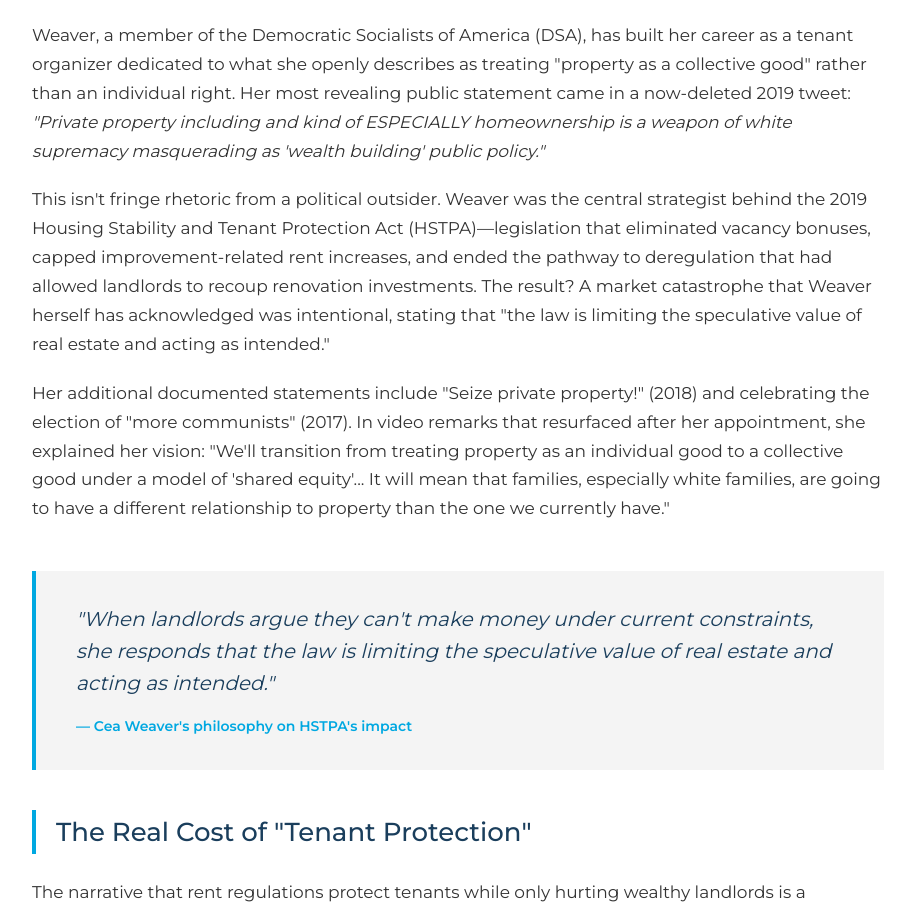
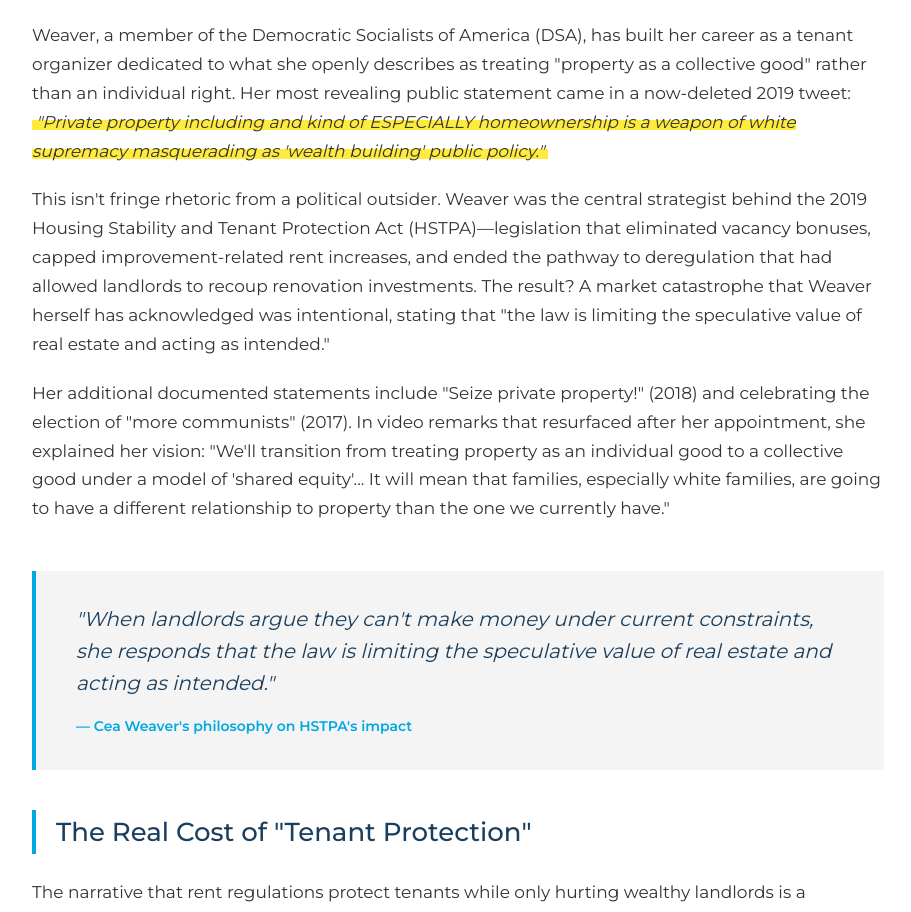
Before and after one commit to edmundbogen/nyc-tenant-czar-article, a plain HTML site: page index.html in a window 1280 px wide. Shown: the part 1709-2621 px from the top of the page, without its empty margins (182-1093 px from the left). Drawn offline with Linux system fonts and the light colour scheme.

Commit message:
Add yellow highlight to key quote

```diff
--- a/index.html
+++ b/index.html
@@ -658,7 +658,7 @@
                 <h2>Who Is Cea Weaver?</h2>
 
                 <p>
-                    Weaver, a member of the Democratic Socialists of America (DSA), has built her career as a tenant organizer dedicated to what she openly describes as treating "property as a collective good" rather than an individual right. Her most revealing public statement came in a now-deleted 2019 tweet: <em>"Private property including and kind of ESPECIALLY homeownership is a weapon of white supremacy masquerading as 'wealth building' public policy."</em>
+                    Weaver, a member of the Democratic Socialists of America (DSA), has built her career as a tenant organizer dedicated to what she openly describes as treating "property as a collective good" rather than an individual right. Her most revealing public statement came in a now-deleted 2019 tweet: <em><span style="background: linear-gradient(to bottom, transparent 40%, #ffeb3b 40%, #ffeb3b 90%, transparent 90%); padding: 0 4px;">"Private property including and kind of ESPECIALLY homeownership is a weapon of white supremacy masquerading as 'wealth building' public policy."</span></em>
                 </p>
 
                 <p>
```
